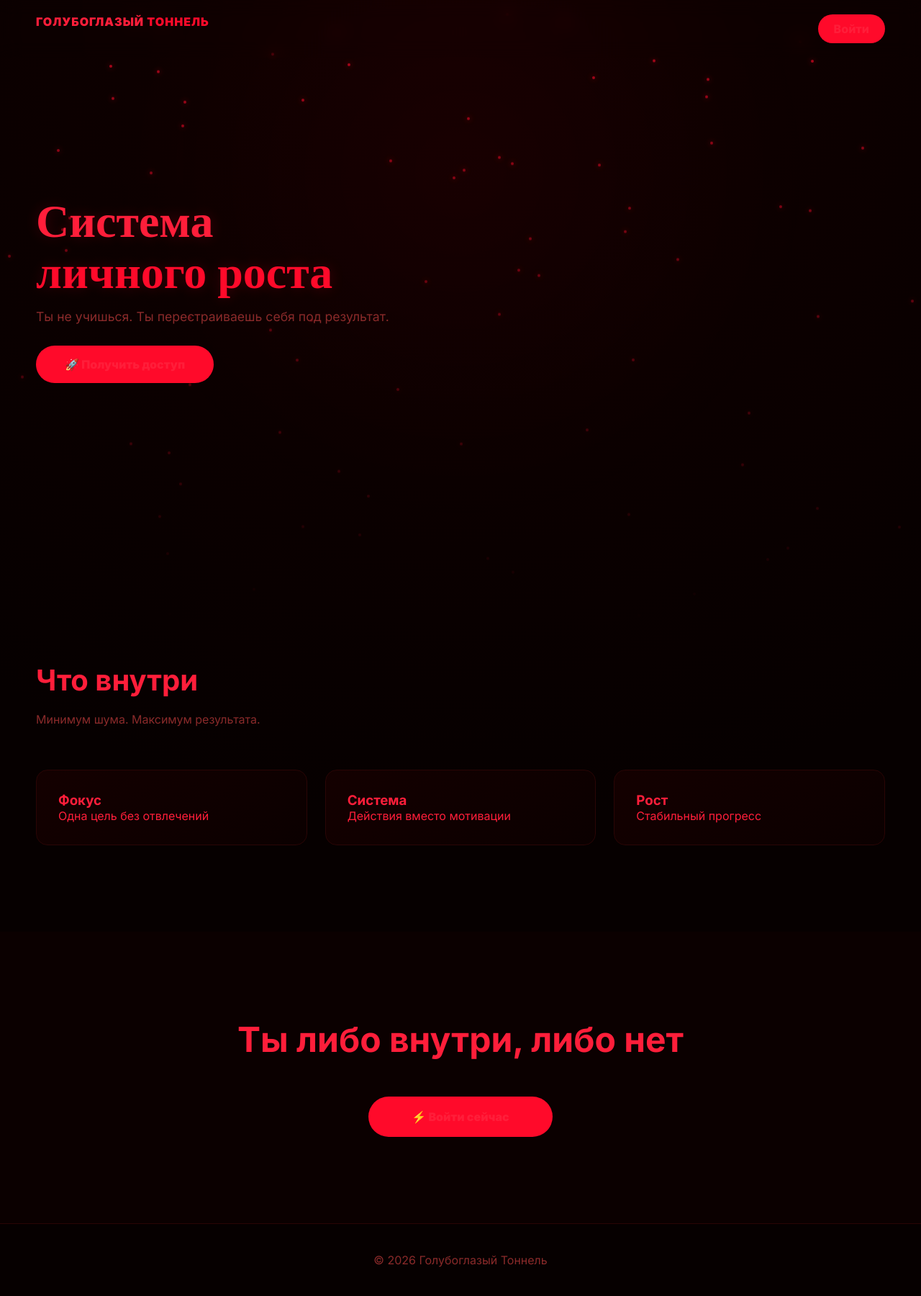
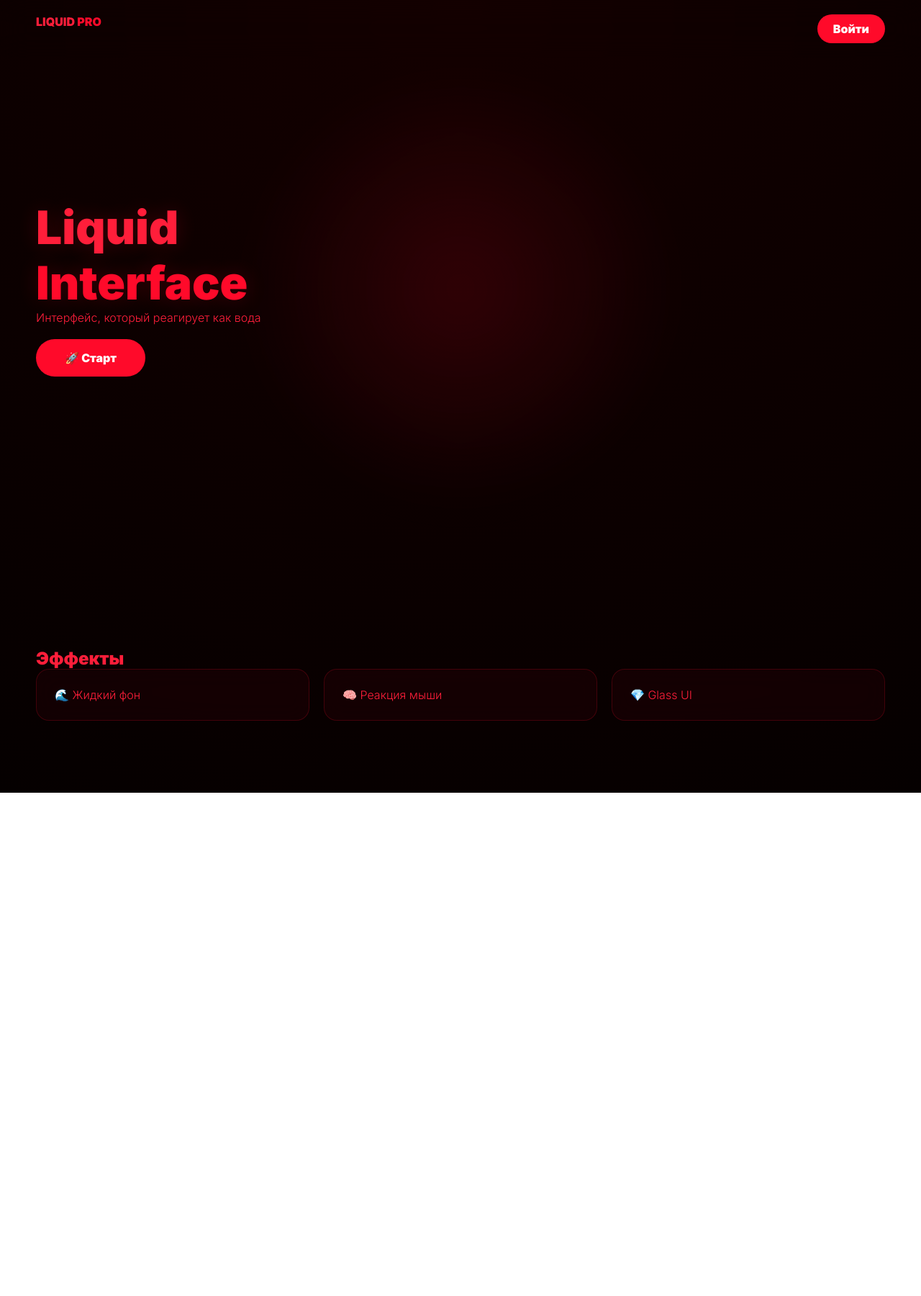
Before and after one commit to antareti/lending, a plain HTML site: page index.html in a window 1280 px wide. Shown: the whole page at 72% size. After the commit the page ends 1101 px from the top, so only its background shows below. Drawn offline with nearby package versions, Linux system fonts and the light colour scheme.

Commit message:
Update index.html

```diff
--- a/index.html
+++ b/index.html
@@ -3,85 +3,46 @@
 <head>
 <meta charset="UTF-8">
 <meta name="viewport" content="width=device-width, initial-scale=1.0">
-<title>Голубоглазый Тоннель — Система роста</title>
+<title>Liquid UI Pro</title>
 
-<link href="https://fonts.googleapis.com/css2?family=Inter:wght@300;400;500;600;700;800;900&family=Playfair+Display:wght@700&display=swap" rel="stylesheet">
+<link href="https://fonts.googleapis.com/css2?family=Inter:wght@300;600;900&display=swap" rel="stylesheet">
 
 <style>
 :root{
---bg:#060000;
---card:#120000;
+--bg:#050000;
 --accent:#ff0a2a;
 --text:#ff1e3a;
---muted:#8a2a2a;
---border:#2a0505;
+--glass:rgba(255,10,42,0.06);
 }
 
-*{
-margin:0;
-padding:0;
-box-sizing:border-box;
-scroll-behavior:smooth;
-}
-
-/* ❌ УБРАЛ СИНИЙ У ВСЕГО */
-a, a:visited, a:active{
-color:inherit;
-text-decoration:none;
-outline:none;
-}
+*{margin:0;padding:0;box-sizing:border-box}
 
 body{
 font-family:Inter;
-background:radial-gradient(circle at top,#120000 0%,#060000 60%);
+background:radial-gradient(circle at top,#140000,#050000);
 color:var(--text);
 overflow-x:hidden;
+transition:transform .2s ease-out;
 }
 
-/* 🔴 ПУЛЬСИРУЮЩИЙ ФОН */
-body::before{
-content:"";
-position:fixed;
-width:100%;
-height:100%;
-background:radial-gradient(circle at 50% 30%, rgba(255,10,42,0.08), transparent 60%);
-animation:bgPulse 6s infinite ease-in-out;
-z-index:0;
-}
-
-@keyframes bgPulse{
-0%,100%{opacity:.5}
-50%{opacity:1}
-}
-
-/* ❄️ СНЕГ */
-.snow{
+/* 🌊 LIQUID LAYER */
+.liquid{
 position:fixed;
 top:0;
 left:0;
 width:100%;
 height:100%;
+z-index:0;
 pointer-events:none;
-z-index:1;
+background:
+radial-gradient(circle at var(--x,50%) var(--y,50%),
+rgba(255,10,42,0.15),
+transparent 40%);
+filter: blur(40px);
+transition: background .15s;
 }
 
-.snowflake{
-position:absolute;
-top:-10px;
-width:4px;
-height:4px;
-background:var(--accent);
-border-radius:50%;
-box-shadow:0 0 8px var(--accent);
-animation:fall linear infinite;
-opacity:.7;
-}
-
-@keyframes fall{
-to{transform:translateY(110vh);opacity:0}
-}
-
-/* NAV */
+/* GLASS NAV */
 nav{
 position:fixed;
 top:0;
@@ -89,22 +50,20 @@ width:100%;
 display:flex;
 justify-content:space-between;
 padding:20px 50px;
-z-index:100;
-backdrop-filter:blur(12px);
+backdrop-filter:blur(20px);
+z-index:10;
 }
 
-.logo{
-font-weight:900;
-letter-spacing:1px;
-}
-
+.logo{font-weight:900}
 .logo span{color:var(--accent)}
 
 .btn{
 padding:10px 22px;
 background:var(--accent);
 border-radius:50px;
+color:#fff;
 font-weight:800;
+text-decoration:none;
 transition:.3s;
 }
 
@@ -121,198 +80,122 @@ align-items:center;
 padding:120px 50px;
 position:relative;
 z-index:2;
-animation:fadeUp 1s ease;
 }
 
 .hero h1{
 font-size:4rem;
-font-family:"Playfair Display";
-line-height:1.1;
-text-shadow:0 0 20px rgba(255,10,42,0.2);
+font-weight:900;
+text-shadow:0 0 30px rgba(255,10,42,0.2);
 }
 
-.hero .accent{color:var(--accent)}
+.hero span{color:var(--accent)}
 
-.hero p{
-max-width:600px;
-margin:20px 0 30px;
-color:var(--muted);
-font-size:1.1rem;
-}
-
-/* CTA */
 .cta{
 display:inline-block;
+margin-top:20px;
 padding:16px 40px;
 background:var(--accent);
 border-radius:50px;
+color:#fff;
 font-weight:900;
+text-decoration:none;
 transition:.3s;
 }
 
 .cta:hover{
-transform:scale(1.07);
-box-shadow:0 0 30px var(--accent);
+transform:scale(1.08);
+box-shadow:0 0 35px var(--accent);
 }
 
-/* SECTIONS */
+/* GLASS CARDS */
 section{
-padding:120px 50px;
+padding:100px 50px;
 position:relative;
 z-index:2;
-opacity:0;
-transform:translateY(40px);
-transition:1s ease;
 }
 
-section.show{
-opacity:1;
-transform:translateY(0);
-}
-
-h2{
-font-size:2.5rem;
-margin-bottom:20px;
-}
-
-.desc{
-max-width:700px;
-color:var(--muted);
-margin-bottom:60px;
-}
-
-/* GRID */
 .grid{
 display:grid;
 grid-template-columns:repeat(3,1fr);
-gap:25px;
+gap:20px;
 }
 
 .card{
-background:linear-gradient(145deg,#140000,#0b0000);
-padding:30px;
-border:1px solid var(--border);
-border-radius:16px;
-transition:.4s;
-transform:translateY(0);
+background:rgba(255,10,42,0.05);
+backdrop-filter:blur(15px);
+padding:25px;
+border-radius:18px;
+border:1px solid rgba(255,10,42,0.2);
+transition:.3s;
 }
 
 .card:hover{
-transform:translateY(-10px) scale(1.02);
+transform:translateY(-10px);
 border-color:var(--accent);
 box-shadow:0 10px 40px rgba(255,10,42,0.15);
-}
-
-/* FINAL */
-.final{
-text-align:center;
-background:#0b0000;
-padding:120px 50px;
-}
-
-.final h2{
-font-size:3rem;
-}
-
-.final a{
-display:inline-block;
-margin-top:30px;
-padding:18px 60px;
-background:var(--accent);
-border-radius:50px;
-font-weight:900;
-transition:.3s;
-}
-
-.final a:hover{
-transform:scale(1.1);
-box-shadow:0 0 35px var(--accent);
-}
-
-/* FOOTER */
-footer{
-padding:40px;
-text-align:center;
-color:var(--muted);
-border-top:1px solid var(--border);
-}
-
-/* 🔥 ANIMATION */
-@keyframes fadeUp{
-from{opacity:0;transform:translateY(40px)}
-to{opacity:1;transform:translateY(0)}
 }
 </style>
 </head>
 
 <body>
 
-<!-- ❄️ СНЕГ -->
-<div class="snow" id="snow"></div>
+<div class="liquid" id="liquid"></div>
 
 <nav>
-<div class="logo">ГОЛУБОГЛАЗЫЙ <span>ТОННЕЛЬ</span></div>
-<a class="btn" href="javascript:startFunnel()">Войти</a>
+<div class="logo">LIQUID <span>PRO</span></div>
+<a class="btn" href="https://t.me/+O7F2XX-GnlU4YTJi" target="_blank">Войти</a>
 </nav>
 
 <div class="hero">
 <div>
-<h1>
-Система<br>
-<span class="accent">личного роста</span>
-</h1>
+<h1>Liquid<br><span>Interface</span></h1>
+<p>Интерфейс, который реагирует как вода</p>
 
-<p>
-Ты не учишься. Ты перестраиваешь себя под результат.
-</p>
-
-<a class="cta" href="javascript:startFunnel()">🚀 Получить доступ</a>
+<a class="cta" href="https://t.me/+O7F2XX-GnlU4YTJi">🚀 Старт</a>
 </div>
 </div>
 
 <section>
-<h2>Что внутри</h2>
-<p class="desc">Минимум шума. Максимум результата.</p>
+<h2>Эффекты</h2>
 
 <div class="grid">
-<div class="card"><h3>Фокус</h3><p>Одна цель без отвлечений</p></div>
-<div class="card"><h3>Система</h3><p>Действия вместо мотивации</p></div>
-<div class="card"><h3>Рост</h3><p>Стабильный прогресс</p></div>
+<div class="card">🌊 Жидкий фон</div>
+<div class="card">🧠 Реакция мыши</div>
+<div class="card">💎 Glass UI</div>
 </div>
 </section>
 
-<section class="final">
-<h2>Ты либо внутри, либо нет</h2>
-<a href="javascript:startFunnel()">⚡ Войти сейчас</a>
-</section>
-
-<footer>© 2026 Голубоглазый Тоннель</footer>
-
 <script>
 
-/* ❄️ СНЕГ */
-const snow=document.getElementById("snow");
+/* 🌊 ЖИДКОСТЬ ПОД МЫШЬЮ */
+const liquid = document.getElementById("liquid");
 
-function drop(){
-const s=document.createElement("div");
-s.classList.add("snowflake");
-s.style.left=Math.random()*100+"vw";
-s.style.animationDuration=(Math.random()*5+3)+"s";
-snow.appendChild(s);
-setTimeout(()=>s.remove(),8000);
-}
-setInterval(drop,70);
+document.addEventListener("mousemove",(e)=>{
 
-/* 🔥 SCROLL REVEAL */
-const sections=document.querySelectorAll("section");
+let x = (e.clientX / window.innerWidth) * 100;
+let y = (e.clientY / window.innerHeight) * 100;
 
-window.addEventListener("scroll",()=>{
-sections.forEach(sec=>{
-const top=sec.getBoundingClientRect().top;
-if(top<window.innerHeight-100){
-sec.classList.add("show");
-}
+liquid.style.setProperty("--x", x + "%");
+liquid.style.setProperty("--y", y + "%");
+
+/* мягкое движение всего сайта */
+document.body.style.transform =
+`translate(${(x-50)*0.02}px, ${(y-50)*0.02}px)`;
 });
+
+/* 🌊 микро-волна при движении */
+let lastX=0,lastY=0;
+
+document.addEventListener("mousemove",(e)=>{
+let dx = e.clientX - lastX;
+let dy = e.clientY - lastY;
+
+let speed = Math.min(10, Math.sqrt(dx*dx+dy*dy));
+
+liquid.style.filter = `blur(${40 + speed}px)`;
+
+lastX = e.clientX;
+lastY = e.clientY;
 });
 
 </script>
```
